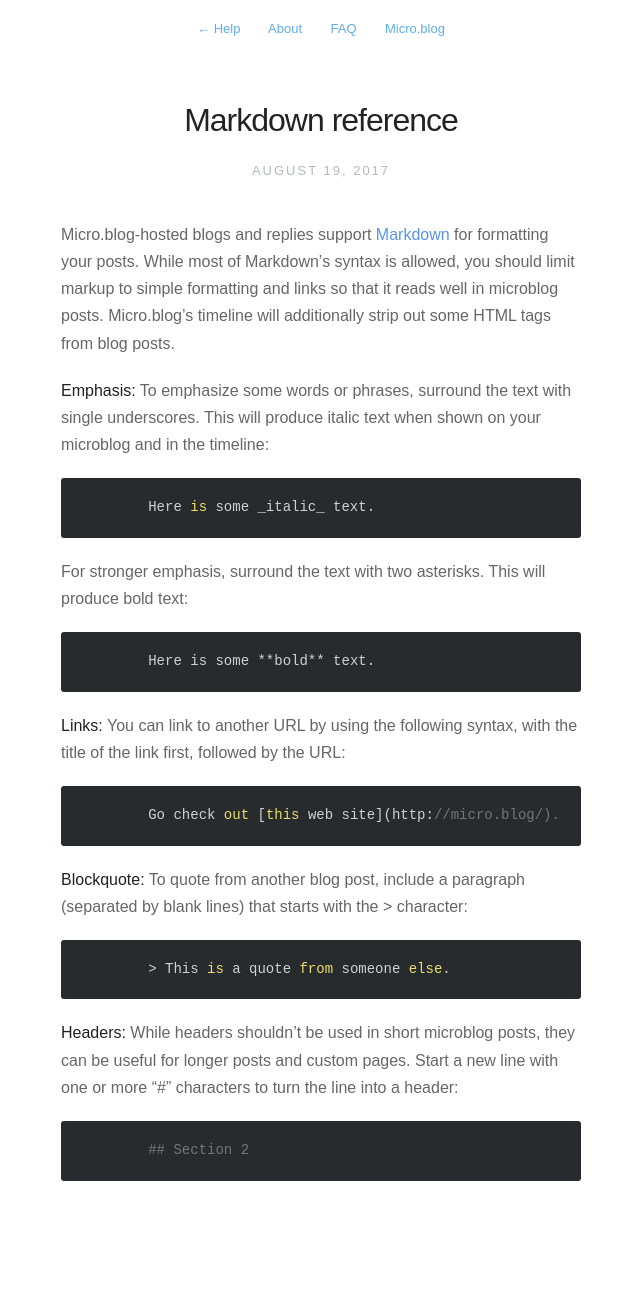
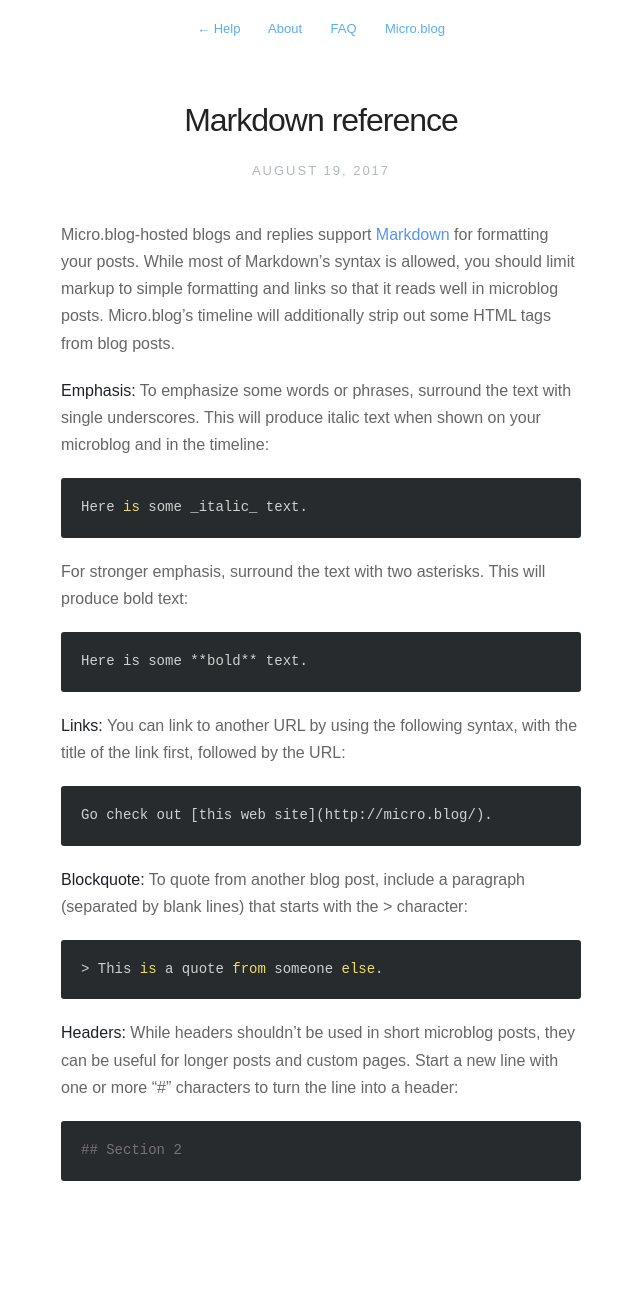
Before and after one commit to microdotblog/help.micro.blog, a Jekyll site: the page built from _posts/2017-09-14-markdown.markdown, in a window 1280 px wide. Shown: the whole page, without its empty margins (319-959 px from the left). Built offline with Jekyll 4.4.1, drawn with Linux system fonts in a browser that asks for light colours; nearby versions of some CDN libraries.

Commit message:
Fixed Markdown code formatting (maybe).

````diff
--- a/_posts/2017-09-14-markdown.markdown
+++ b/_posts/2017-09-14-markdown.markdown
@@ -8,30 +8,30 @@
 
 **Emphasis:** To emphasize some words or phrases, surround the text with single underscores. This will produce italic text when shown on your microblog and in the timeline:
 
-```
-	Here is some _italic_ text.
+```markdown
+Here is some _italic_ text.
 ```
 
 For stronger emphasis, surround the text with two asterisks. This will produce bold text:
 
-```
-	Here is some **bold** text.
+```markdown
+Here is some **bold** text.
 ```
 
 **Links:** You can link to another URL by using the following syntax, with the title of the link first, followed by the URL:
 
-```
-	Go check out [this web site](http://micro.blog/).
+```markdown
+Go check out [this web site](http://micro.blog/).
 ```
 
 **Blockquote:** To quote from another blog post, include a paragraph (separated by blank lines) that starts with the &gt; character:
 
-```
-	> This is a quote from someone else.
+```markdown
+> This is a quote from someone else.
 ```
 
 **Headers:** While headers shouldn't be used in short microblog posts, they can be useful for longer posts and custom pages. Start a new line with one or more "#" characters to turn the line into a header:
 
+```markdown
+## Section 2
 ```
-	## Section 2
-```
````
